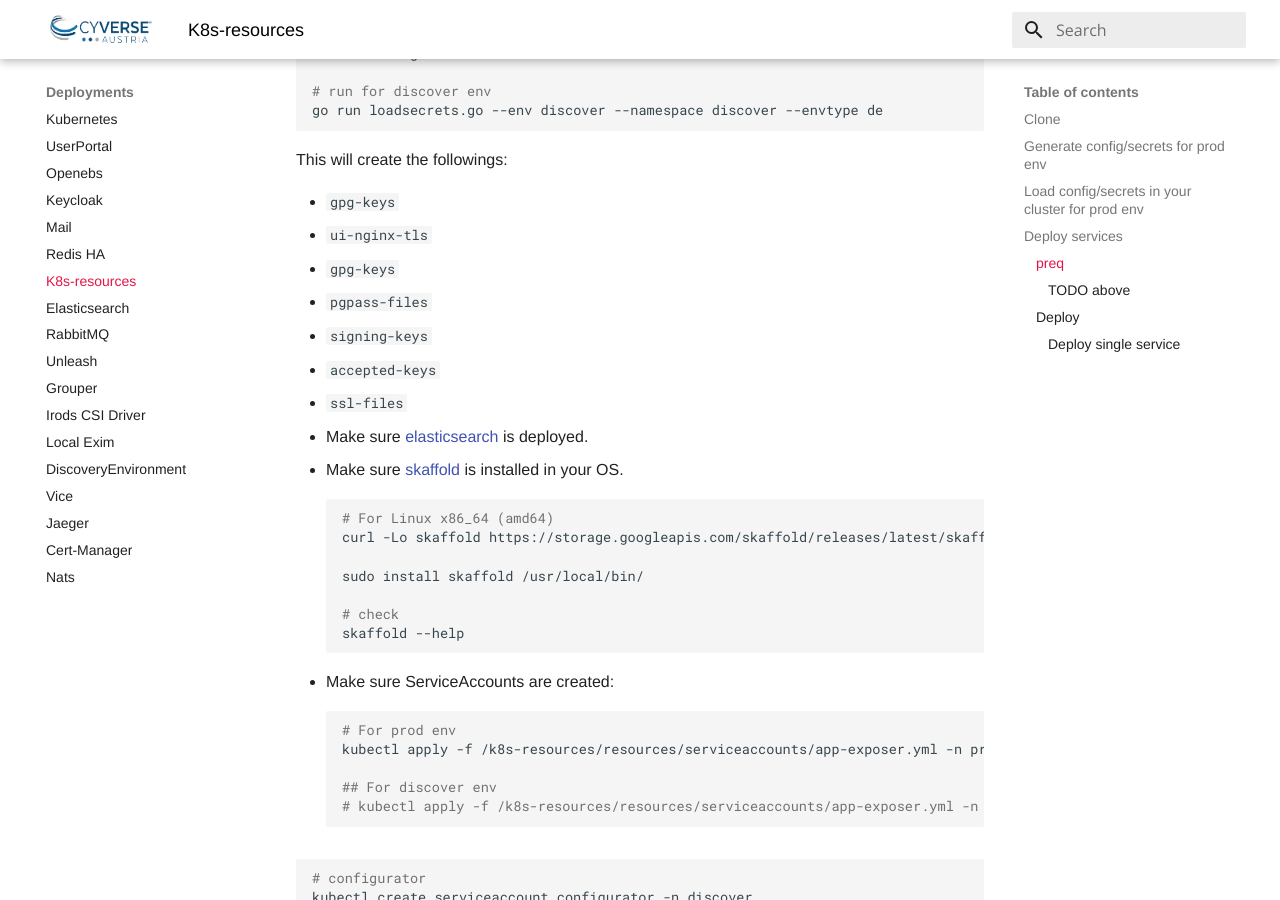
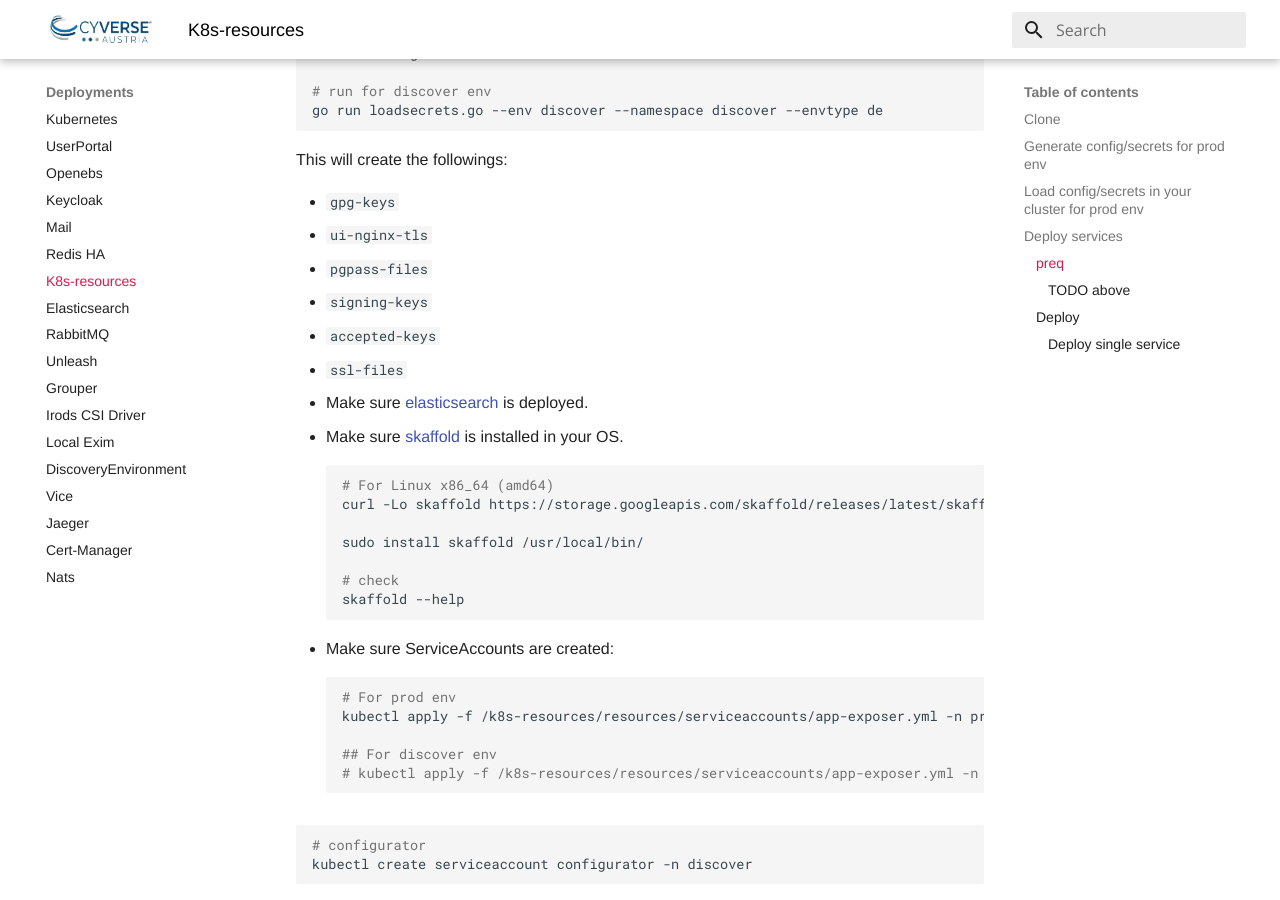
Before and after one commit to cyverse-austria/docs, an MkDocs documentation site: the page built from docs/deployments/k8s-resources.md, in a window 1280 px wide and 900 px high, scrolled down 1285 px. Built offline with MkDocs 1.6.1 and Material for MkDocs 9.7.7, drawn with Linux system fonts in a browser that asks for light colours.

Commit message:
Update k8s-resources.md

```diff
--- a/docs/deployments/k8s-resources.md
+++ b/docs/deployments/k8s-resources.md
@@ -58,7 +58,6 @@ This will create the followings:
 
 * `gpg-keys`
 * `ui-nginx-tls`
-* `gpg-keys`
 * `pgpass-files`
 * `signing-keys`
 * `accepted-keys`
```
